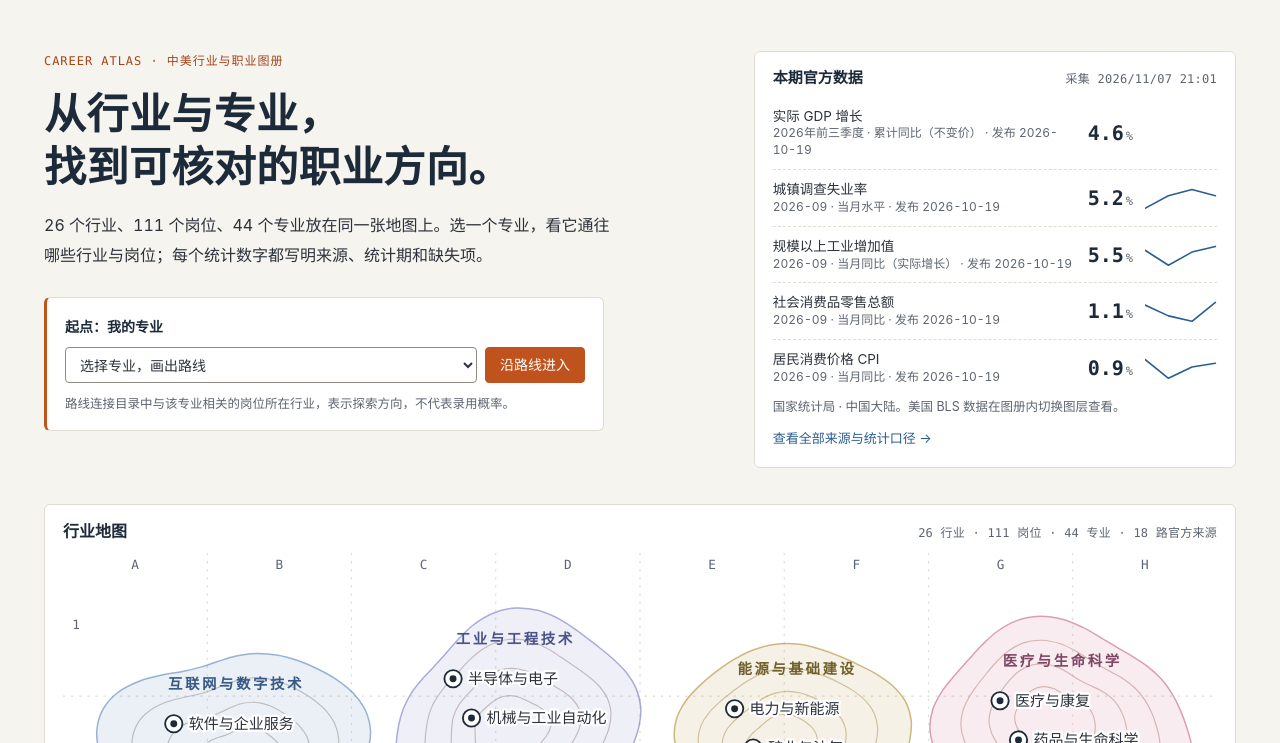
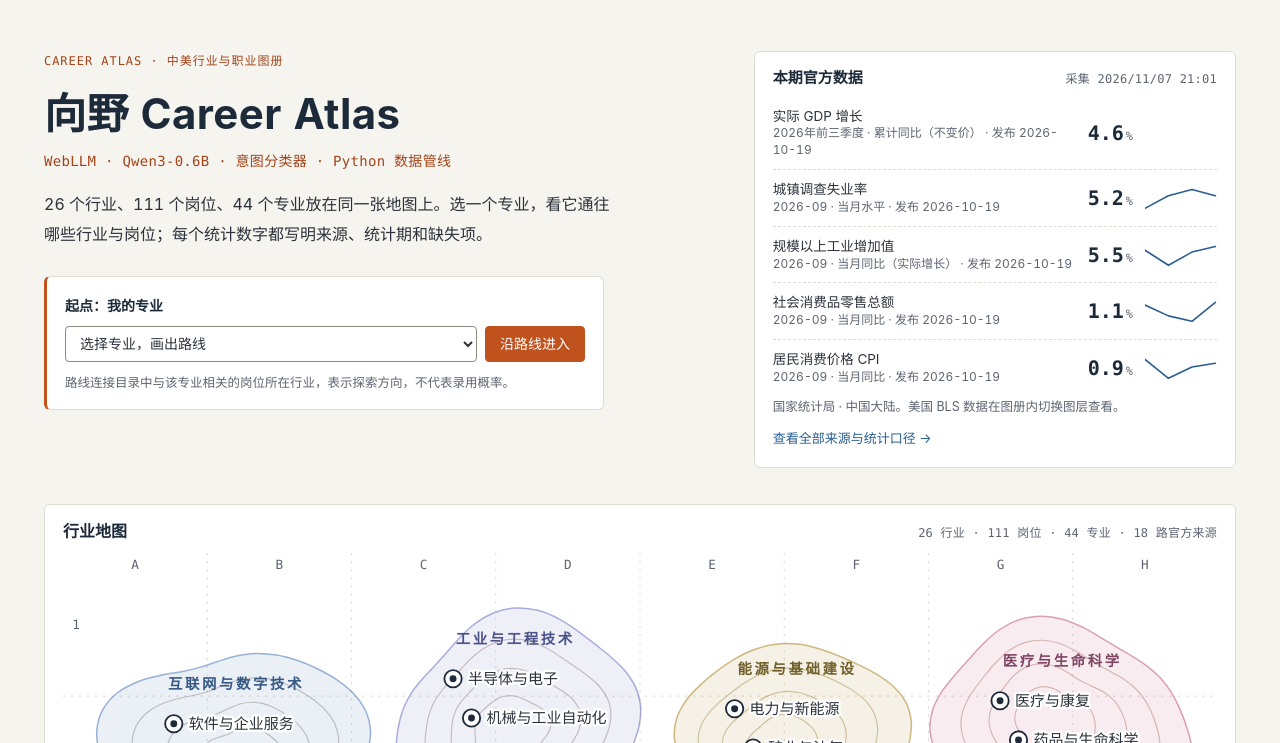
Before and after one commit to leon1111-wgl/career-atlas, a website: page web/index.html in a window 1280 px wide. Shown: the part 57-800 px from the top of the page. Drawn offline with Linux system fonts and the light colour scheme.

Commit message:
Intro: project name and key tech stack as the headline

```diff
--- a/web/index.html
+++ b/web/index.html
@@ -50,7 +50,8 @@
         <section class="cover-hero">
           <div class="cover-copy">
             <p class="eyebrow"><span translate="no">CAREER ATLAS</span> · 中美行业与职业图册</p>
-            <h1>从行业与专业，<br />找到可核对的职业方向。</h1>
+            <h1>向野 Career Atlas</h1>
+            <p class="hero-stack">WebLLM · Qwen3-0.6B · 意图分类器 · Python 数据管线</p>
             <p class="lede">
               26 个行业、111 个岗位、44 个专业放在同一张地图上。选一个专业，看它通往哪些行业与岗位；每个统计数字都写明来源、统计期和缺失项。
             </p>
--- a/web/styles.css
+++ b/web/styles.css
@@ -135,6 +135,7 @@ button.chip:hover { border-color: var(--survey); color: var(--survey); }
 .cover-main { max-width: 1240px; width: 100%; margin: 0 auto; padding: 8px 24px 40px; flex: 1; }
 .cover-hero { display: grid; grid-template-columns: minmax(0, 1.25fr) minmax(320px, .9fr); gap: 40px; align-items: start; padding: 28px 0 36px; }
 .cover-copy h1 { font-size: clamp(30px, 3.6vw, 42px); line-height: 1.28; margin: 14px 0 16px; letter-spacing: .01em; }
+.hero-stack { margin: -6px 0 16px; font: 14px/1.6 var(--mono); letter-spacing: .02em; color: var(--trail-ink); }
 .lede { font-size: 16px; line-height: 1.9; color: var(--text); max-width: 36em; }
 .trailhead { margin-top: 26px; padding: 16px 18px; border: 1px solid var(--rule); border-left: 3px solid var(--trail); border-radius: var(--radius); background: var(--panel); max-width: 560px; }
 .trailhead label { display: block; font-weight: 600; color: var(--ink); font-size: 14px; margin-bottom: 8px; }
```
